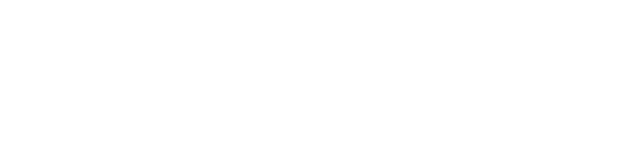
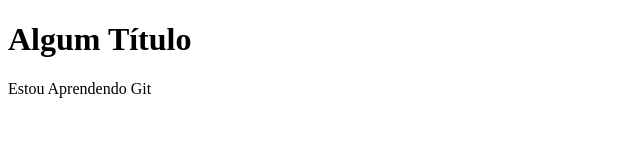
Before and after one commit to HenriqueMoreiraEng/Tutorial_GIt, a plain HTML site: page index.html in a window 1280 px wide. Shown: the whole page, without its empty margins (0-640 px from the left). Drawn offline with Linux system fonts and the light colour scheme.

Commit message:
Criei o Titulo e o parágrafo

```diff
--- a/index.html
+++ b/index.html
@@ -4,9 +4,10 @@
     <meta charset="UTF-8">
     <meta http-equiv="X-UA-Compatible" content="IE=edge">
     <meta name="viewport" content="width=device-width, initial-scale=1.0">
-    <title>Meu site</title>
+    <title>Tutorial de Git</title>
 </head>
 <body>
-
+    <h1>Algum Título</h1>
+    <p>Estou Aprendendo Git</p>
 </body>
 </html>
```
